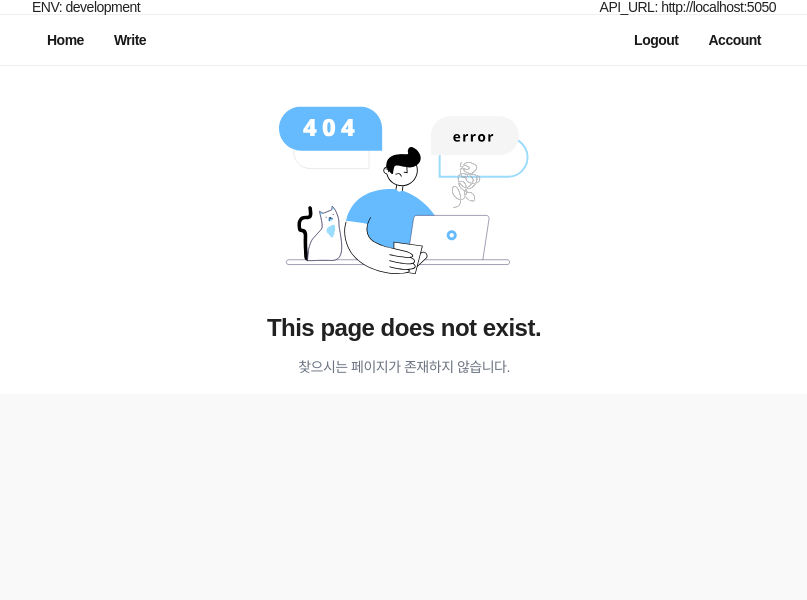
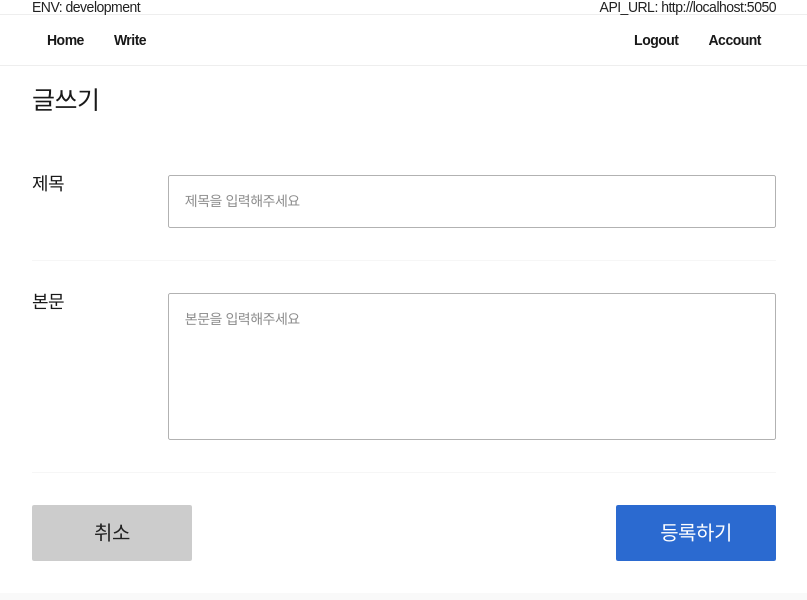
Before and after one commit to yologger/yologram-web, a React app: page /board/new in a window 1280 px wide. Shown: the top 600 px of the page, without its empty margins (236-1043 px from the left). Built offline with nearby package versions, Linux system fonts and the light colour scheme.

Commit message:
feat: implement BoradNewPage UI

```diff
--- a/src/app/App.tsx
+++ b/src/app/App.tsx
@@ -6,7 +6,7 @@ import NotFoundPage from '~/components/pages/NotFoundPage';
 import AccountPage from '~/components/pages/AccountPage';
 import JoinPage from '~/components/pages/JoinPage';
 import TestPage from '~/components/pages/TestPage';
-
+import BoardNewPage from '~/components/pages/BoardNewPage';
 
 const App = () => {
     return <>
@@ -15,6 +15,7 @@ const App = () => {
                 <Route exact path="/" component={HomePage} />
                 <Route exact path="/join" component={JoinPage} />
                 <Route exact path="/account" component={AccountPage} />
+                <Route exact path="/board/new" component={BoardNewPage} />
                 <Route exact path="/test" component={TestPage} />
                 <Route component={NotFoundPage} />
             </Switch>
--- /dev/null
+++ b/src/components/pages/BoardNewPage/BoardNewPage.style.tsx
@@ -0,0 +1,177 @@
+import { ChangeEvent } from 'react';
+import styled, { theme } from '~/styledComponents';
+
+export const Layout = styled.div`
+    background: ${(p) => p.theme.color.white};
+    display: flex;
+    background: ${({ theme }) => theme.color.white};
+    justify-content: center;
+`
+
+export const Page = styled.div`
+  width: ${({ theme }) => theme.bodyWidth};
+`
+
+export const BoardTitle = () => {
+
+    const error: boolean = false
+
+    return <>
+        <Label>제목</Label>
+        <NameInput
+            type="text"
+            placeholder="제목을 입력해주세요"
+            value={null}
+            onChange={null}
+            error={false}
+            onBlur={null}
+            ref={null}
+        />
+    </>
+}
+
+export const BoardBody = () => {
+    return <>
+        <Label>본문</Label>
+        <BodyInput
+            rows={6}
+            placeholder="본문을 입력해주세요"
+            value={null}
+            onChange={null}
+            error={true}
+            ref={null}
+            onBlur={null}
+        />
+    </>
+}
+
+export const NameInput = styled.input<{ error: boolean }>`
+  width: 100%;
+  padding: 16px;
+  border-radius: 2px;
+  border: 1px solid ${({ theme }) => theme.color.yologramGrey200};
+  resize: none;
+  font-weight: 400;
+  color: ${({ theme }) => theme.color.yologramGrey900};
+  line-height: 1.35;
+
+  ::placeholder {
+    color: ${({ theme }) => theme.color.yologramGrey400};
+  }
+
+  &:hover,
+  &:focus {
+    border-color: ${({ theme }) => theme.color.yologramGrey900};
+    outline: none;
+  }
+
+  &.error {
+    border-color: #f57e00 !important;
+  }
+`;
+
+export const BodyInput = styled.textarea<{ error: boolean }>`
+  width: 100%;
+  padding: 16px;
+  border-radius: 2px;
+  border: 1px solid ${({ theme }) => theme.color.yologramGrey200};
+  resize: none;
+  font-weight: 400;
+  color: ${({ theme }) => theme.color.yologramGrey900};
+  line-height: 1.35;
+
+  ::placeholder {
+    color: ${({ theme }) => theme.color.yologramGrey400};
+  }
+
+  &:hover,
+  &:focus {
+    border-color: ${({ theme }) => theme.color.yologramGrey900};
+    outline: none;
+  }
+
+  &.error {
+    border-color: #f57e00 !important;
+  }
+`;
+
+const Label = styled.div<{ center?: boolean; pad?: number }>`
+  width: 10.5rem;
+  font-size: 18px;
+  font-weight: 400;
+  color: ${theme.color.yologramGrey900};
+
+  & > span {
+    color: ${theme.color.yologramRed500};
+  }
+
+  & > small {
+    color: ${theme.color.yologramGrey300};
+    font-size: 16px;
+    font-weight: 400;
+    line-height: 20px;
+    margin-left: 0.25rem;
+  }
+  ${({ center }) =>
+        center &&
+        `
+    display: flex;
+    align-items: center;
+  `};
+  ${({ pad }) =>
+        pad &&
+        `
+    padding-top: ${pad}px;
+  `};
+`;
+
+export const List = styled.ul`
+  padding-top: 0.5rem;
+`;
+
+export const Item = styled.li`
+    width: 100%;
+    display: flex;
+    padding: 2rem 0;
+    border-bottom: 1px solid ${theme.color.yologramGrey50};
+
+    &:last-child {
+        border-bottom: 0;
+    }
+`;
+
+export const Buttons = styled.li`
+    width: 100%;
+    display: flex;
+    justify-content: space-between;
+    padding: 2rem 0;
+    border-bottom: 1px solid ${theme.color.yologramGrey50};
+    &:last-child {
+        border-bottom: 0;
+    }
+`;
+
+export const CancelButton = styled.button`
+    height: 3.5rem;
+    width: 10rem;
+    font-size: 20px;
+    font-weight: 700;
+    border-radius: 2px;
+    display: flex;
+    align-items: center;
+    justify-content: center;
+    background: ${theme.color.lightGrey};
+`
+
+export const SaveButton = styled.button`
+    height: 3.5rem;
+    width: 10rem;
+    font-size: 20px;
+    font-weight: 700;
+    border-radius: 2px;
+    display: flex;
+    align-items: center;
+    justify-content: center;
+    color: ${theme.color.basic0};
+    background: ${theme.color.yologramBlue200};
+`
--- /dev/null
+++ b/src/components/pages/BoardNewPage/BoardNewPage.tsx
@@ -0,0 +1,20 @@
+import PageTitle from '~/components/atom/text/PageTitle';
+import * as S from './BoardNewPage.style';
+
+const BoardNewPage = () => {
+    return <S.Layout>
+        <S.Page>
+            <PageTitle title="글쓰기" />
+            <S.List>
+                <S.Item><S.BoardTitle /></S.Item>
+                <S.Item><S.BoardBody /></S.Item>
+                <S.Buttons>
+                    <S.CancelButton type="button">취소</S.CancelButton>
+                    <S.SaveButton type="button">등록하기</S.SaveButton>
+                </S.Buttons>
+            </S.List>
+        </S.Page>
+    </S.Layout>
+}
+
+export default BoardNewPage;
--- /dev/null
+++ b/src/components/pages/BoardNewPage/container.tsx
@@ -0,0 +1,7 @@
+import BoardNewPage from "./BoardNewPage"
+
+const Container = () => {
+    return <BoardNewPage />
+}
+
+export default Container
--- /dev/null
+++ b/src/components/pages/BoardNewPage/index.tsx
@@ -0,0 +1,7 @@
+import Container from './container'
+
+const withSomething = (WrappedComponent) => props => {
+    return <WrappedComponent {...props}/>
+  }
+
+export default withSomething(Container)
```
